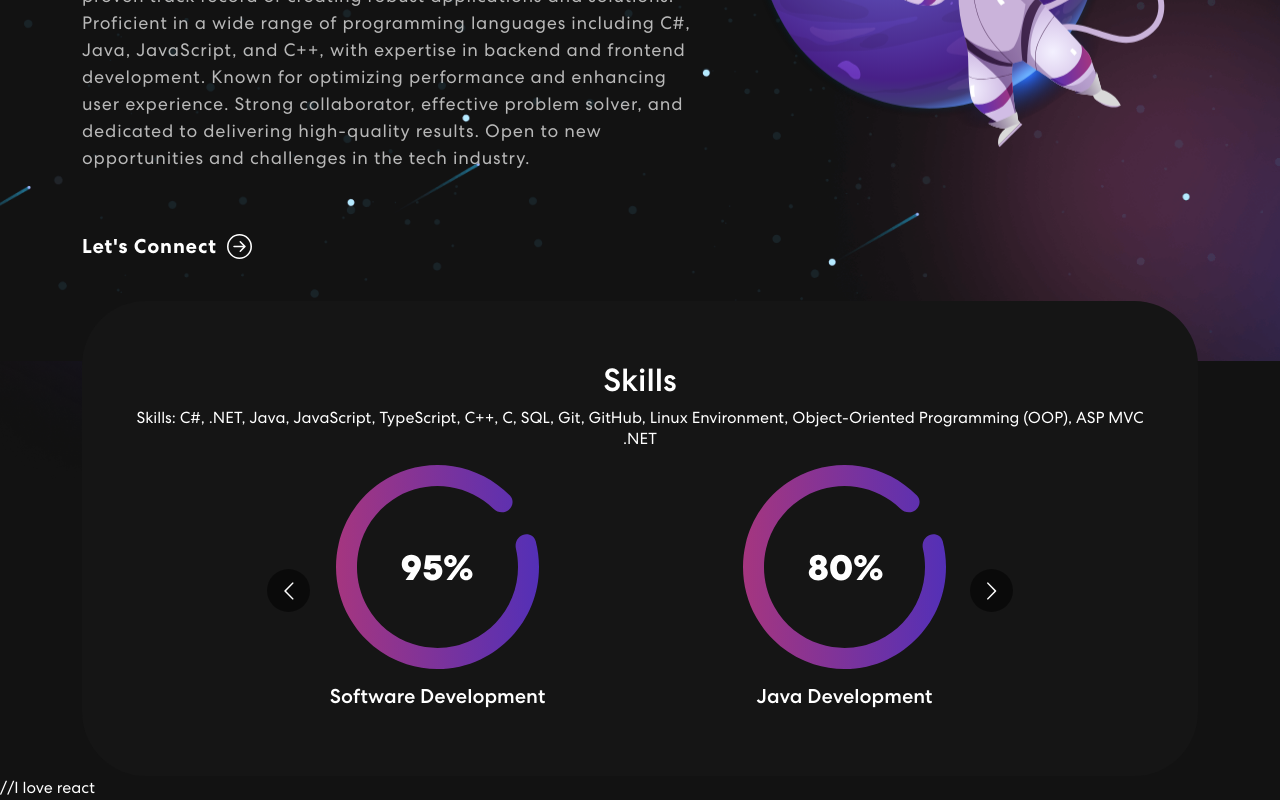
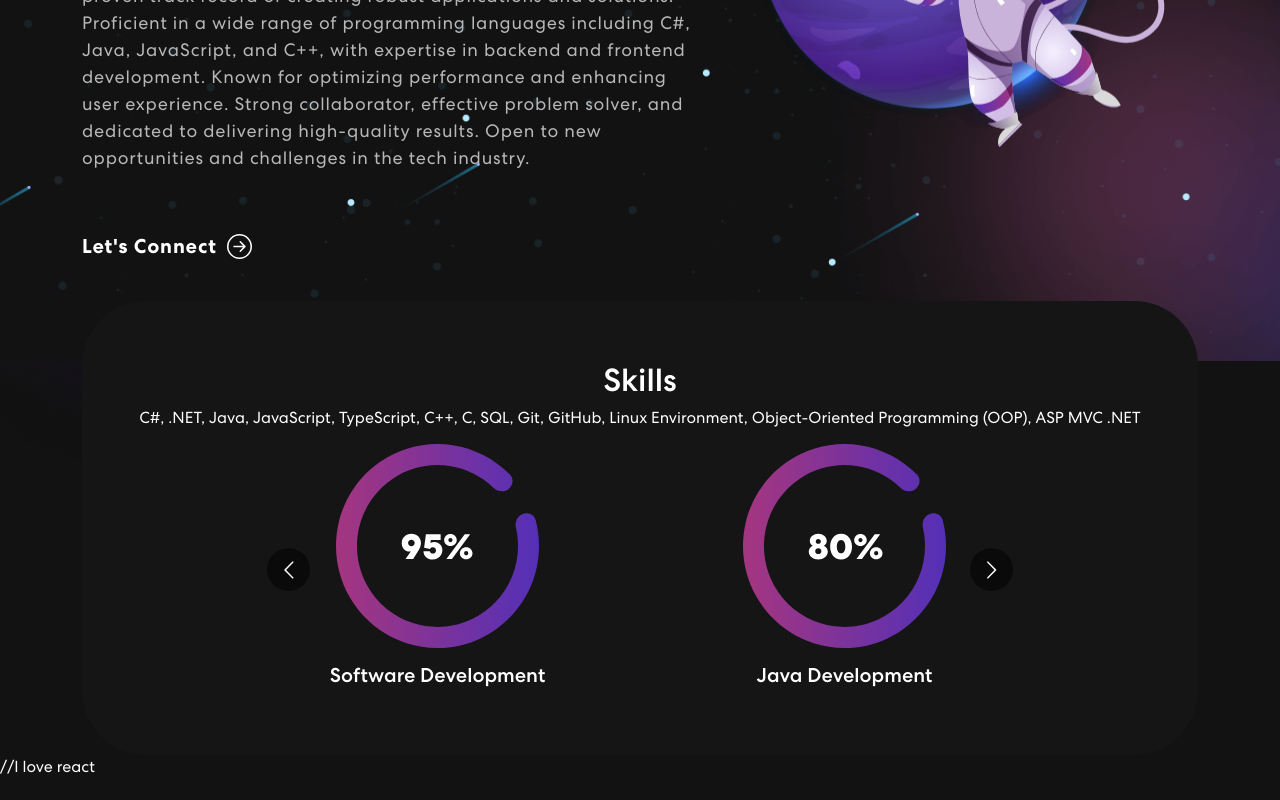
Before and after one commit to ahmed-esmail-1/personal-portfolio, a React (Create React App) app: page / in a window 1280 px wide. Shown: the part 584-1384 px from the top of the page. After the commit the page ends 1363 px from the top, so only its background shows below. Built offline with nearby package versions, Linux system fonts and the light colour scheme.

Commit message:
Update Skills

```diff
--- a/src/components/Skills.js
+++ b/src/components/Skills.js
@@ -1,3 +1,5 @@
+// Import necessary dependencies
+import React from "react";
 import { Container, Row, Col } from "react-bootstrap";
 import Carousel from "react-multi-carousel";
 import "react-multi-carousel/lib/styles.css";
@@ -6,6 +8,7 @@ import meter2 from "../assets/img/meter2.svg";
 import meter3 from "../assets/img/meter3.svg";
 import colorSharp from "../assets/img/color-sharp.png";
 
+// Define the Skills component
 export const Skills = () => {
     // Responsive settings for the carousel
     const responsive = {
@@ -35,7 +38,7 @@ export const Skills = () => {
                         <div className="skill-bx">
                             <h2>Skills</h2>
                             <p>
-                                Skills: C#, .NET, Java, JavaScript, TypeScript, C++, C, SQL, Git, GitHub, Linux Environment, Object-Oriented Programming (OOP), ASP MVC .NET
+                                C#, .NET, Java, JavaScript, TypeScript, C++, C, SQL, Git, GitHub, Linux Environment, Object-Oriented Programming (OOP), ASP MVC .NET
                             </p>
                             <Carousel responsive={responsive} infinite={true} className="skill-slider">
                                 {/* Skill items */}
@@ -72,5 +75,5 @@ export const Skills = () => {
             {/* Background image */}
             <img className="background-image-left" src={colorSharp} alt="Background" />
         </section>
-    )
-}
+    );
+};
```
Also changed, not shown: src/App.css (+13 -1 lines).
